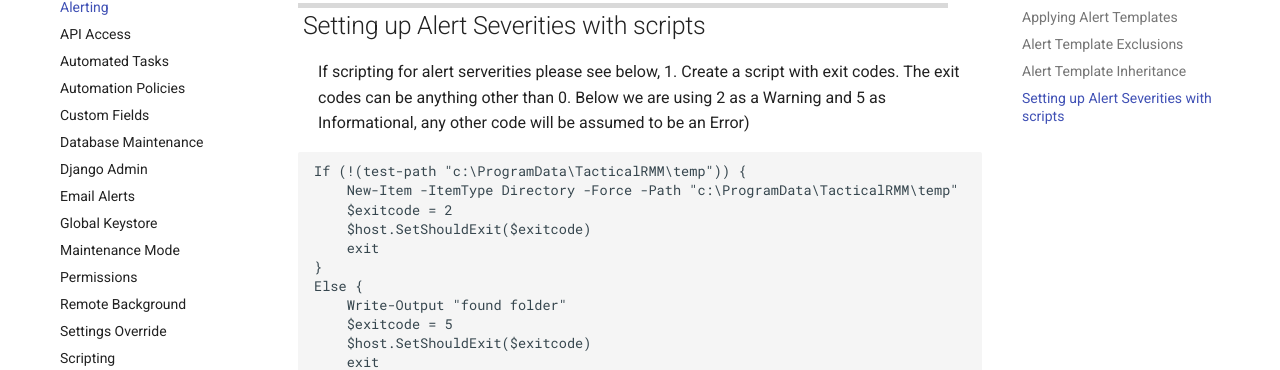
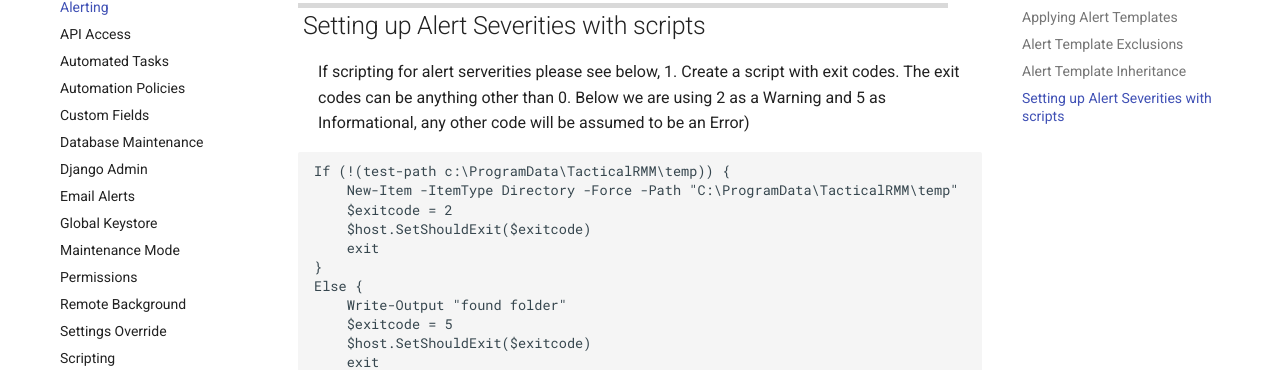
Before and after one commit to amidaware/trmm-docs, an MkDocs documentation site: the page built from docs/functions/alerting.md, in a window 1280 px wide and 900 px high, scrolled down 3255 px. Shown: the part 343-713 px from the top of the window. Built offline with MkDocs 1.6.1 and Material for MkDocs 9.7.7, drawn with Linux system fonts in a browser that asks for light colours; comment, search, counter and statistics services are not loaded; some of the changed text lies outside the part shown.

````diff
--- a/docs/functions/alerting.md
+++ b/docs/functions/alerting.md
@@ -103,8 +103,8 @@ Alerts are applied in the following order. The agent picks the closest matching
 If scripting for alert serverities please see below,
 1. Create a script with exit codes. The exit codes can be anything other than 0. Below we are using 2 as a Warning and 5 as Informational, any other code will be assumed to be an Error)
 ```ps
-If (!(test-path "c:\ProgramData\TacticalRMM\temp")) {
-    New-Item -ItemType Directory -Force -Path "c:\ProgramData\TacticalRMM\temp"
+If (!(test-path c:\ProgramData\TacticalRMM\temp)) {
+    New-Item -ItemType Directory -Force -Path "C:\ProgramData\TacticalRMM\temp"
     $exitcode = 2
     $host.SetShouldExit($exitcode)
     exit
````
